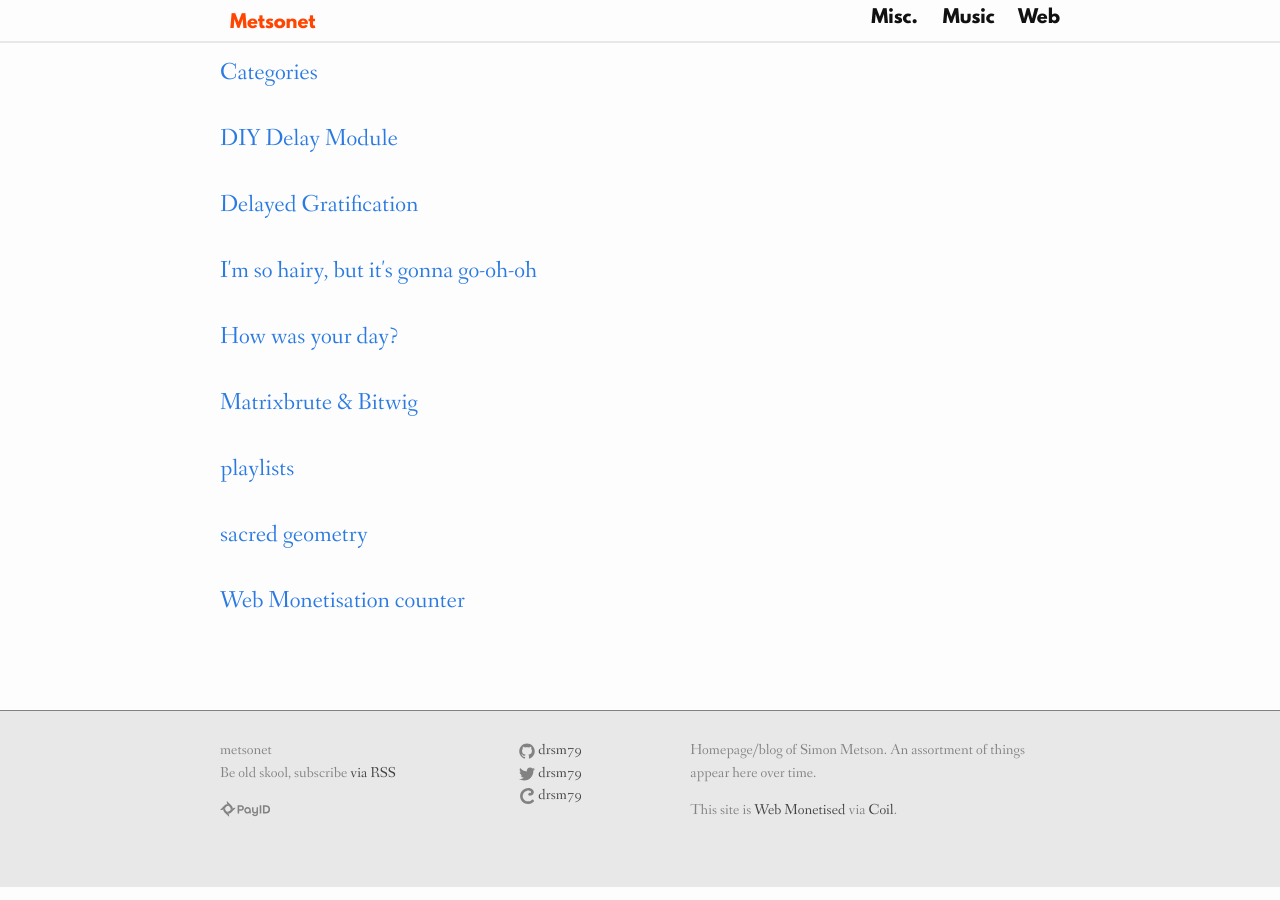
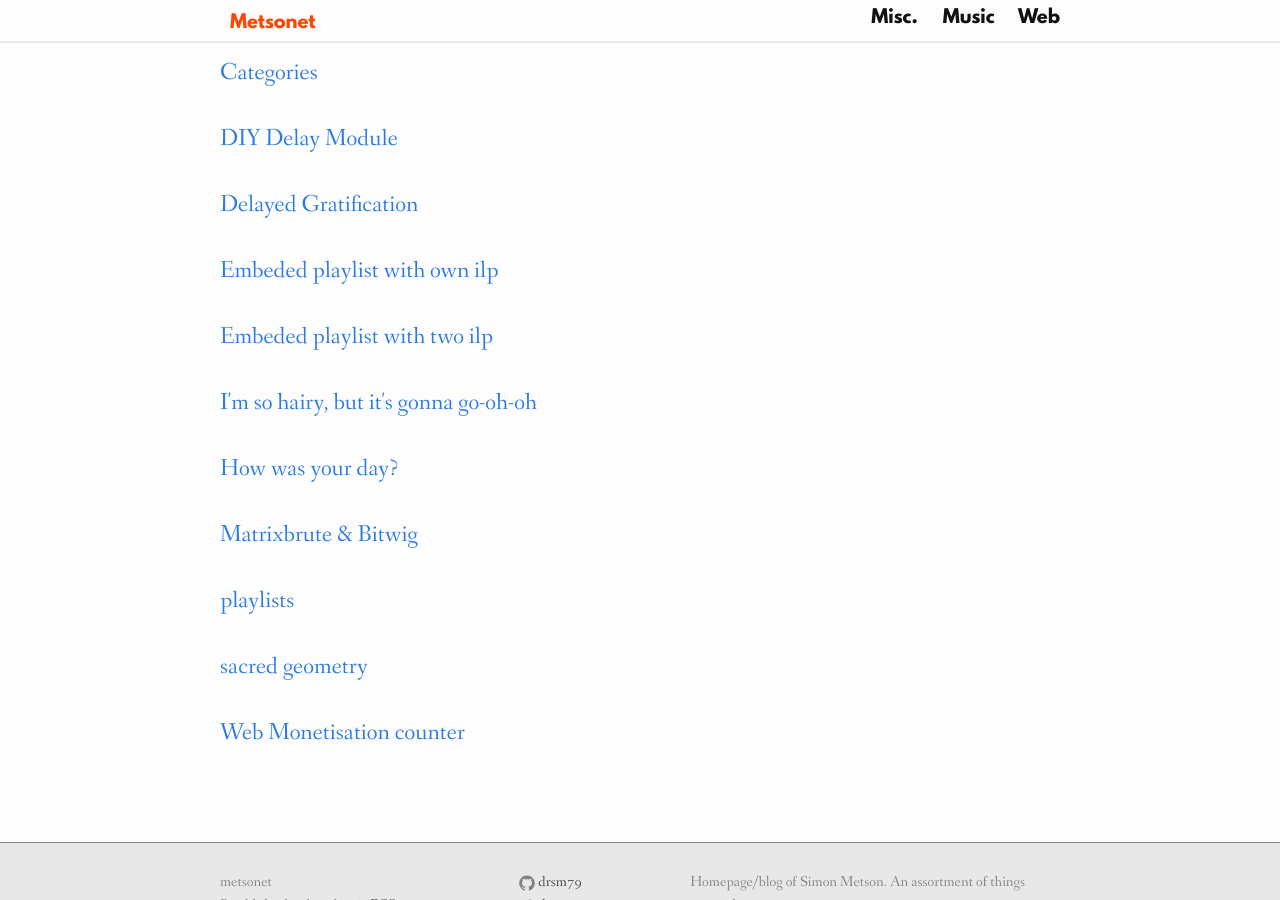
Before and after one commit to drsm79/drsm79.github.com, a Jekyll site: the page built from index.html, in a window 1280 px wide and 900 px high, scrolled down 7396 px. Built offline with Jekyll 4.4.1, drawn with Linux system fonts in a browser that asks for light colours.

Commit message:
iframe tests

```diff
--- a/_includes/head.html
+++ b/_includes/head.html
@@ -2,7 +2,9 @@
   <meta charset="utf-8">
   <meta http-equiv="X-UA-Compatible" content="IE=edge">
   <meta name="viewport" content="width=device-width, initial-scale=1">
+  {% unless page.no_monetize %}
   <meta name="monetization" content="{{ page.ilp | default: site.ilp}}">
+  {% endunless %}
   <title>{{ page.title  | default: site.title }}</title>
   <meta name="description"
     content="{% if page.excerpt %}{{ page.excerpt | strip_html | strip_newlines | truncate: 160 }}{% else %}{{ site.description }}{% endif %}">
--- /dev/null
+++ b/embedded_w_ilp.md
@@ -0,0 +1,10 @@
+---
+title: Embeded playlist with two ilp
+layout: page
+ilp: $ilp.uphold.com/ZAgUyrbJGqe8
+---
+
+An iframe with webmonetization on the container.
+<center>
+    <iframe src="/playlist" width="300" height="600"></iframe>
+</center>
--- a/playlist.md
+++ b/playlist.md
@@ -1,6 +1,7 @@
 ---
 layout: default
 category: playlists
+ilp: $ilp.uphold.com/iEfixMhH9dmp
 ---
 
 <center>
```
Also changed, not shown: embedded_no_ilp.md (added, +10 -0 lines).
